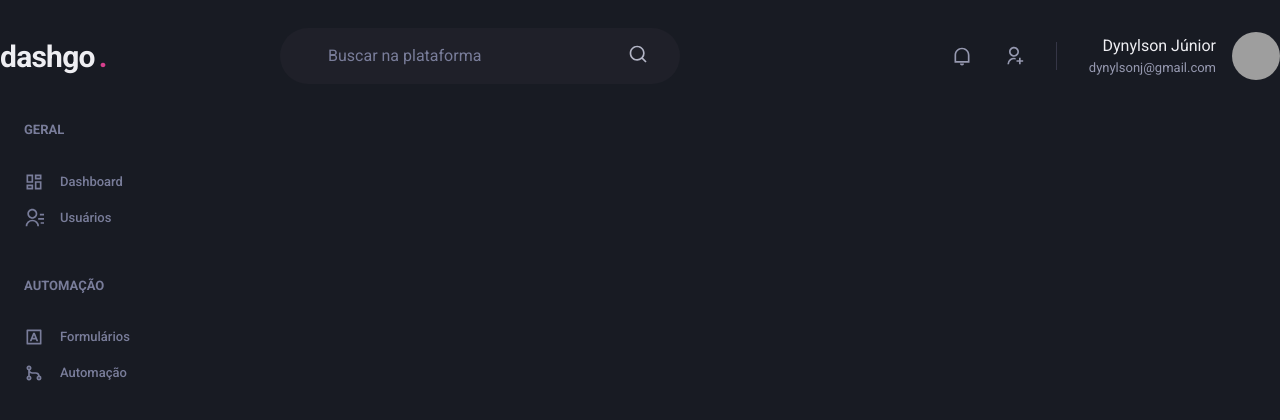
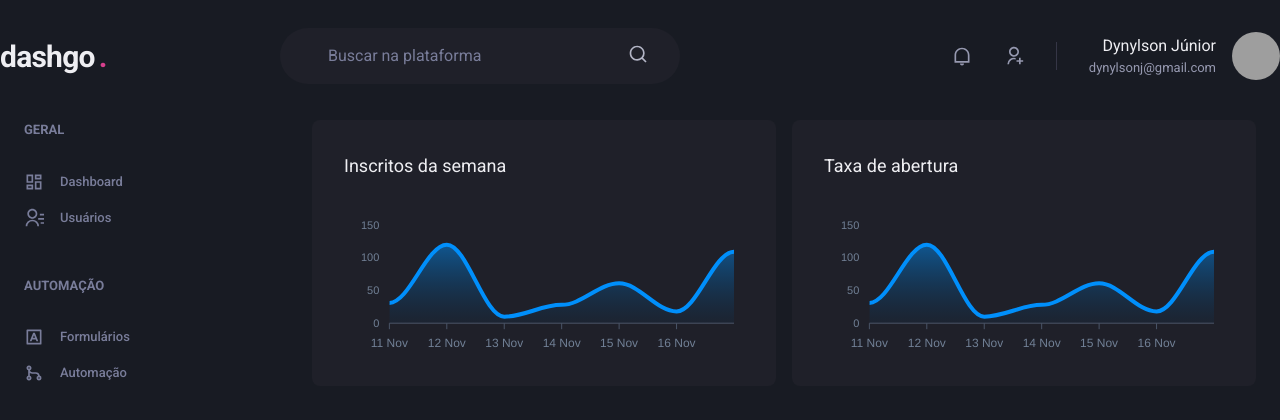
Before and after one commit to Dynylson/dashgo, a Next.js app: page /dashboard in a window 1280 px wide. Shown: the top 420 px of the page. Built offline with nearby package versions, Linux system fonts and the light colour scheme; grey boxes are pictures that could not be loaded.

Commit message:
Página Dashboard

```diff
--- a/package.json
+++ b/package.json
@@ -13,9 +13,11 @@
     "@chakra-ui/react": "^2.3.6",
     "@emotion/react": "^11.10.5",
     "@emotion/styled": "^11.10.5",
+    "apexcharts": "^3.36.1",
     "framer-motion": "^7.6.2",
     "next": "13.0.0",
     "react": "18.2.0",
+    "react-apexcharts": "^1.4.0",
     "react-dom": "18.2.0",
     "react-icons": "^4.6.0"
   },
--- a/src/pages/dashboard.tsx
+++ b/src/pages/dashboard.tsx
@@ -1,6 +1,66 @@
-import { Flex } from "@chakra-ui/react";
+import { Box, Flex, SimpleGrid, Text, theme } from "@chakra-ui/react";
+import dynamic from "next/dynamic";
 import { Header } from "../components/Header";
 import { Sidebar } from "../components/Sidebar";
+
+const Chart = dynamic(() => import("react-apexcharts"), {
+  ssr: false,
+});
+
+const options = {
+  chart: {
+    toolbar: {
+      show: false,
+    },
+    zoom: {
+      enabled: false,
+    },
+    foreColor: theme.colors.gray[500],
+  },
+  grid: {
+    show: false,
+  },
+  dataLabels: {
+    enabled: false,
+  },
+  tooltip: {
+    enabled: false,
+  },
+  xaxis: {
+    type: "datetime",
+    axisBorder: {
+      color: theme.colors.gray[600],
+    },
+    axisTicks: {
+      color: theme.colors.gray[600],
+    },
+    categories: [
+      "2022-11-11T00:00.000z",
+      "2022-11-12T00:00.000z",
+      "2022-11-13T00:00.000z",
+      "2022-11-14T00:00.000z",
+      "2022-11-15T00:00.000z",
+      "2022-11-16T00:00.000z",
+      "2022-11-17T00:00.000z",
+    ],
+  },
+  fill: {
+    opacity: 0.3,
+    type: "gradient",
+    gradient: {
+      shade: "dark",
+      opacityFrom: 0.7,
+      opacityTo: 0.3,
+    },
+  },
+};
+
+const series = [
+  {
+    name: "series1",
+    data: [31, 120, 10, 28, 61, 18, 109],
+  },
+];
 
 export default function Dashboard() {
   return (
@@ -9,6 +69,21 @@
 
       <Flex w="100%" my="6" maxWidth={1480} mx="auto" px="6">
         <Sidebar />
+
+        <SimpleGrid flex="1" gap="4" minChildWidth="320px" align="flex-start">
+          <Box p="8" bg="gray.800" borderRadius={8} pb="4">
+            <Text fontSize="lg" mb="4">
+              Inscritos da semana
+            </Text>
+            <Chart options={options} series={series} type="area" height={160} />
+          </Box>
+          <Box p="8" bg="gray.800" borderRadius={8} pb="4">
+            <Text fontSize="lg" mb="4">
+              Taxa de abertura
+            </Text>
+            <Chart options={options} series={series} type="area" height={160} />
+          </Box>
+        </SimpleGrid>
       </Flex>
     </Flex>
   );
```
Also changed, not shown: 1 other file (tests, documents, lock files or other folders).
